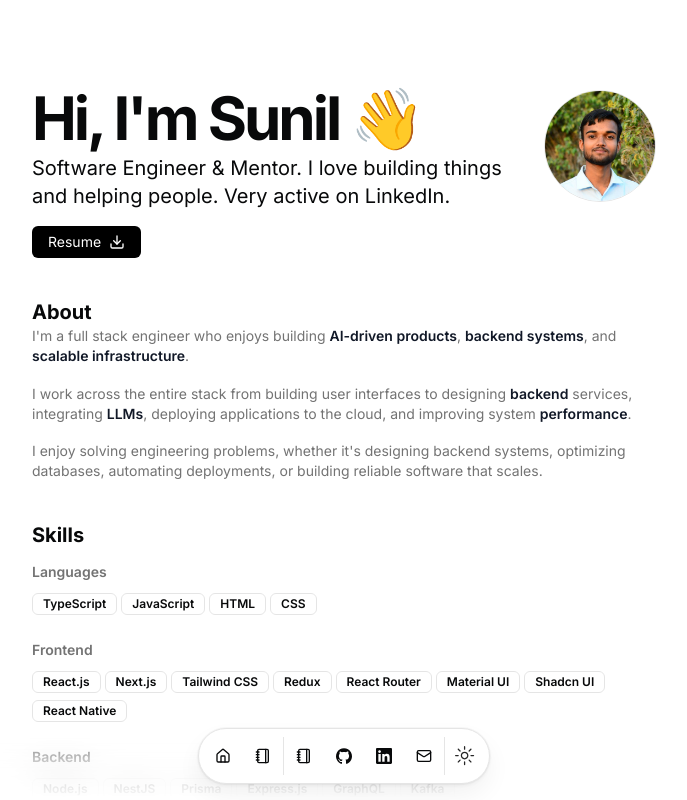
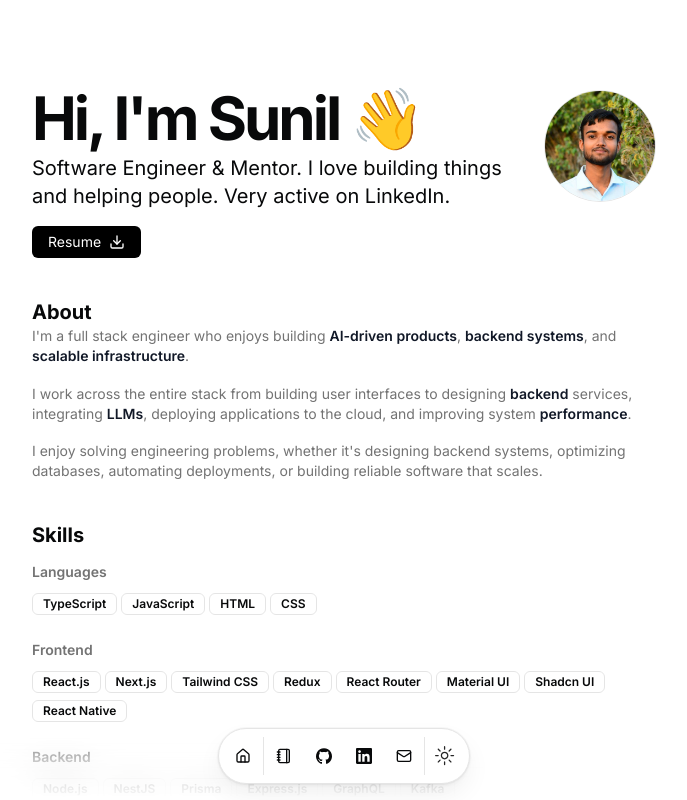
Before and after one commit to SunilBarewar/Portfolio, a Next.js app: page / in a window 1280 px wide. Shown: the top 800 px of the page, without its empty margins (296-983 px from the left). Built offline with nearby package versions, Linux system fonts and the light colour scheme.

Commit message:
removed blog icon

```diff
--- a/src/data/resume.tsx
+++ b/src/data/resume.tsx
@@ -62,7 +62,7 @@ I enjoy solving engineering problems, whether it's designing backend systems, op
   ],
   navbar: [
     { href: "/", icon: HomeIcon, label: "Home" },
-    { href: "/blog", icon: NotebookIcon, label: "Blog" },
+    // { href: "/blog", icon: NotebookIcon, label: "Blog" },
   ],
   contact: {
     email: MY_EMAIL,
@@ -126,7 +126,7 @@ I enjoy solving engineering problems, whether it's designing backend systems, op
         "- Contributed to the inbound email pipeline using **SES, SNS, Lambda** and orchestrated **5+ AI agents** in a structured pipeline to parse, analyze, and respond to venue emails with human escalation when needed",
         "- Developed end-to-end payment pipelines using **Stripe Connect & Checkout**, automating complex marketplace splits, platform fees, and refund processing.",
         "- Designed and developed the development of the company-wide **Backend and Frontend Boilerplate**, defining the architectural patterns and best practices adopted across all new client projects and reducing the development time by 15%",
-        "- Designed a scalable referral and rewards system with automated invite loops, driving a **10% increase** in organic user acquisition**.",
+        "- Designed a scalable referral and rewards system with automated invite loops, driving a **10% increase** in organic user acquisition.",
         "- Deployed and managed the servers of the projects on **AWS**, including  ECS, S3, Lambda, EC2",
       ],
     },
```
